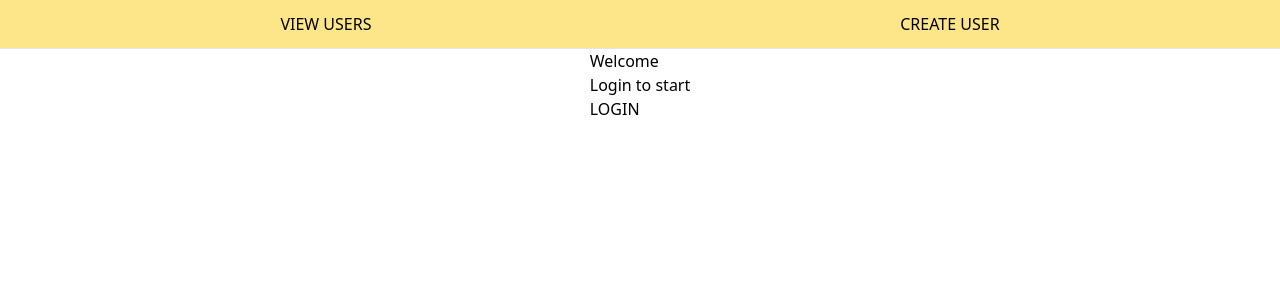
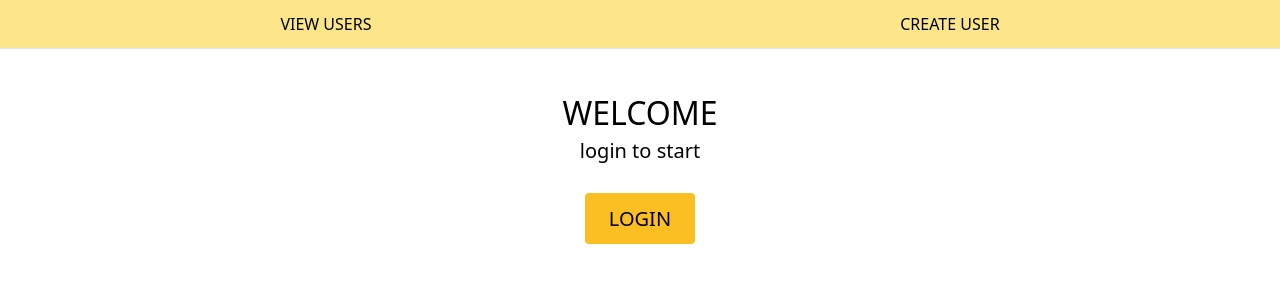
Before and after one commit to MaleryValery/bootcamp, a React (Vite) app in the folder assignment-admin-dashboard/: page / in a window 1280 px wide. Shown: the top 300 px of the page. Built offline with nearby package versions, Linux system fonts and the light colour scheme.

Commit message:
feat: add some styles

```diff
--- a/assignment-admin-dashboard/src/UI/Error.tsx
+++ b/assignment-admin-dashboard/src/UI/Error.tsx
@@ -4,9 +4,14 @@ function Error() {
   const navigate = useNavigate();
 
   return (
-    <div>
-      <h1>Something went wrong 😢</h1>
-      <button onClick={() => navigate(-1)}>&larr; Go back</button>
+    <div className="mt-48 text-center">
+      <h2 className="text-xl">Something went wrong 😢</h2>
+      <button
+        className="border-1 mt-4 rounded border border-stone-700 px-4 py-2"
+        onClick={() => navigate(-1)}
+      >
+        &larr; Go back
+      </button>
     </div>
   );
 }
--- a/assignment-admin-dashboard/src/pages/Homepage.tsx
+++ b/assignment-admin-dashboard/src/pages/Homepage.tsx
@@ -2,10 +2,12 @@ import { Link } from 'react-router-dom';
 
 function Homepage() {
   return (
-    <div>
-      <h1>Welcome</h1>
-      <h3>Login to start</h3>
-      <Link to="/login">LOGIN</Link>
+    <div className="mt-10 text-center ">
+      <h1 className="text-[32px] uppercase">Welcome</h1>
+      <h3 className="mb-10 text-xl">login to start</h3>
+      <Link className="rounded bg-amber-400 px-6 py-3  text-xl" to="/login">
+        LOGIN
+      </Link>
     </div>
   );
 }
```
